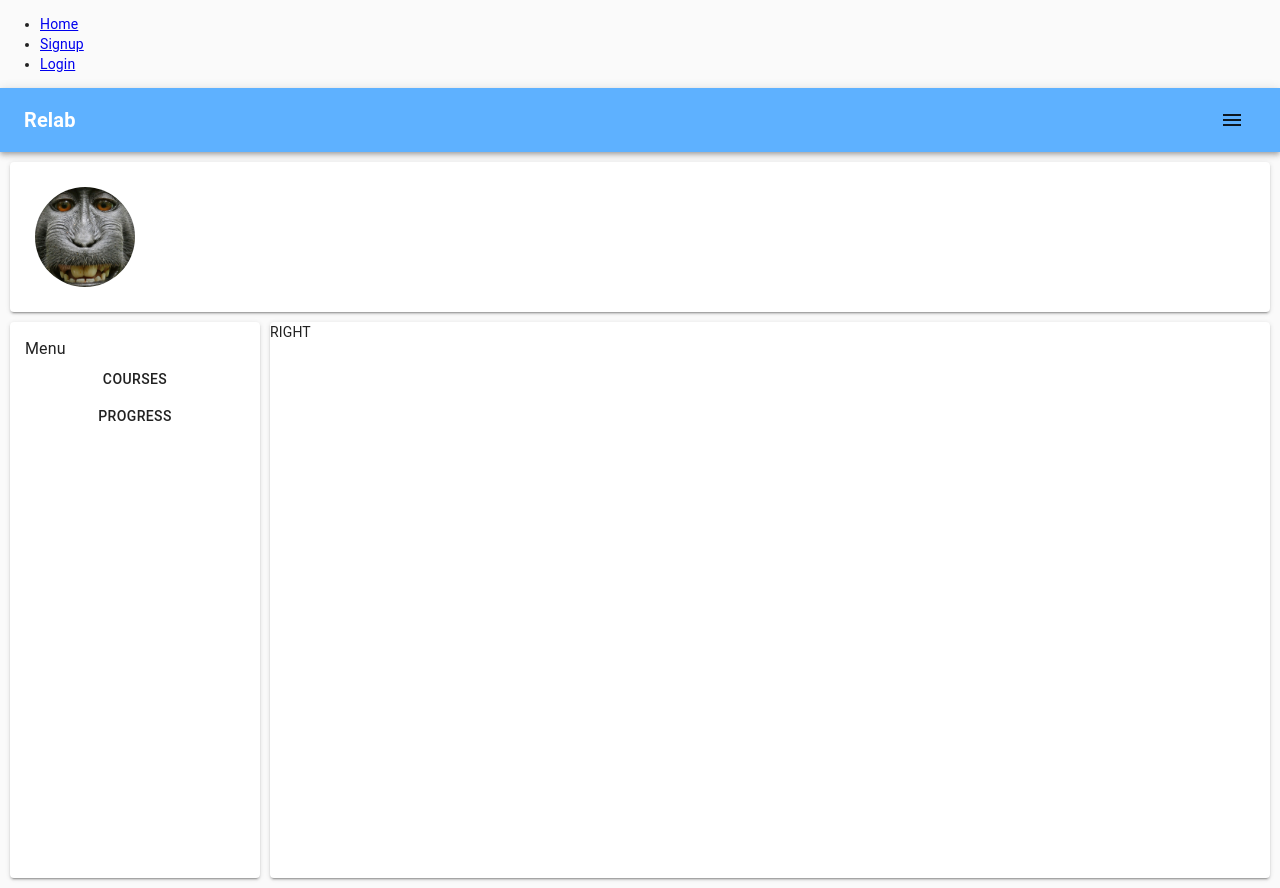
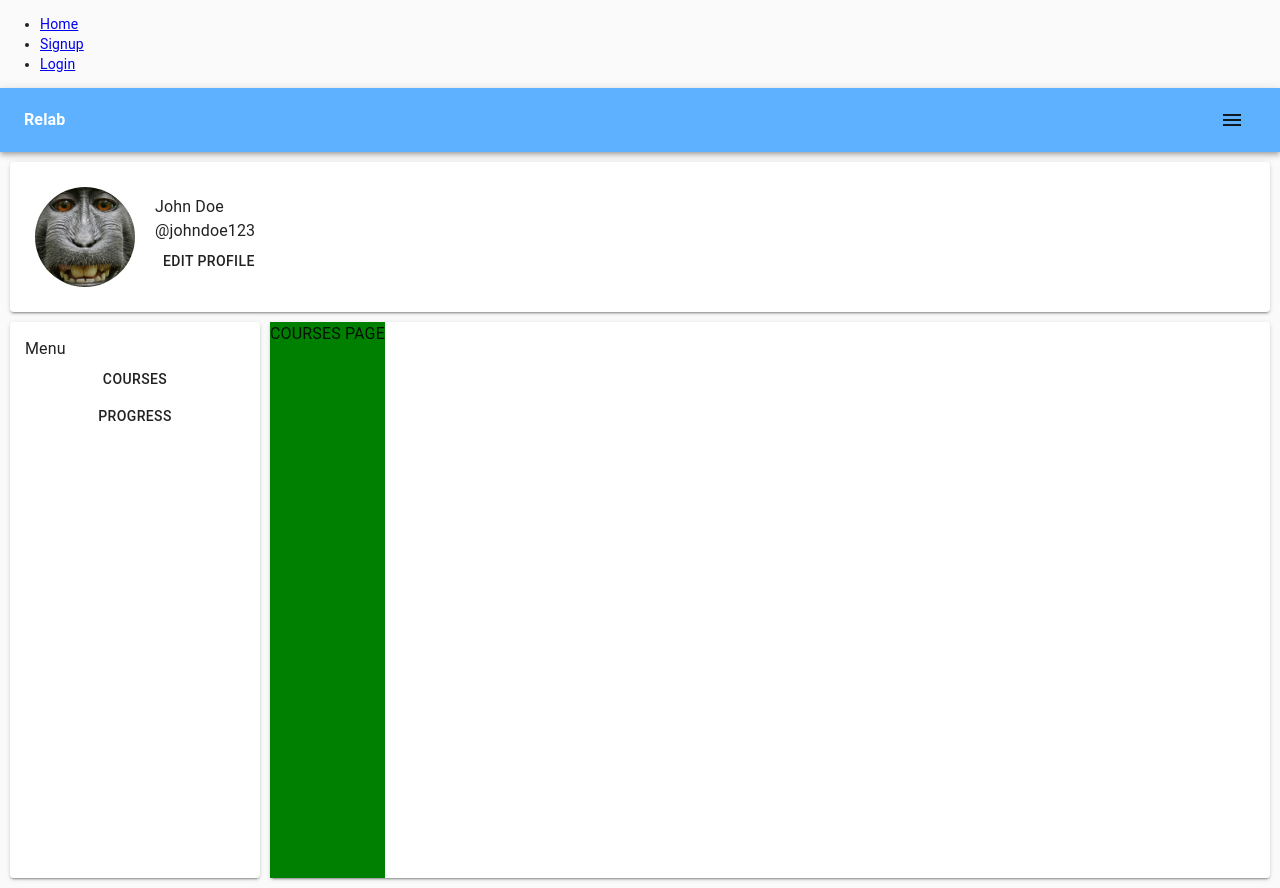
Before and after one commit to damianbrowne/cmsi370-djaw, a React (Create React App) app: page /Dashboard/Topic in a window 1280 px wide. Built offline with nearby package versions, Linux system fonts and the light colour scheme.

Commit message:
Routing for pages

```diff
--- a/src/App.js
+++ b/src/App.js
@@ -14,6 +14,9 @@ import SignUp from './pages/Login/LoginPages/SignUp.js';
 import Login from './pages/Login/LoginPages/Login.js';
 import Dashboard from './pages/Dashboard/Dashboard.js';
 
+import Home from './pages/Dashboard/DashboardPages/Home.js';
+import Progress from './pages/Dashboard/DashboardPages/Progress.js';
+import Topic from './pages/Dashboard/DashboardPages/Topic.js';
 
 export default function App() {
   return (
@@ -24,7 +27,7 @@ export default function App() {
           <nav>
             <ul>
               <li>
-                <Link to="/">Home</Link>
+                <Link to="/Dashboard/Home">Home</Link>
               </li>
               <li>
                 <Link to="/SignUp">Signup</Link>
@@ -43,7 +46,7 @@ export default function App() {
             <Route path="/Login">
               <Login />
             </Route>
-            <Route path="/">
+            <Route path="/Dashboard/:id">
               <Dashboard />
             </Route>
           </Switch>
--- a/src/common/HeaderFrame.js
+++ b/src/common/HeaderFrame.js
@@ -14,6 +14,13 @@ import {
 
 } from '@material-ui/core'
 
+import {
+  BrowserRouter as Router,
+  Switch,
+  Route,
+  Link
+} from "react-router-dom";
+
 const useStyles = makeStyles((theme) => ({
   root: {
   },
@@ -25,7 +32,9 @@ const useStyles = makeStyles((theme) => ({
   title: {
     flexGrow: 1,
     color:"white",
-    fontWeight:"bold"
+    fontWeight:"bold",
+    textDecoration:"none",
+    fontSize: 16,
   },
 
   popoverPaper: {
@@ -57,9 +66,9 @@ export default function ButtonAppBar() {
     <div className={classes.root}>
       <AppBar position="static">
         <Toolbar>
-          <Typography variant="h6" className={classes.title}>
-            Relab
-          </Typography>
+          <Link to="/Dashboard/Home" className={classes.title}>
+              Relab
+          </Link>
           <IconButton edge="start" className={classes.menuButton} color="inherit" aria-label="menu" onClick={handleAvatarClick}>
             <MenuIcon />
           </IconButton>
--- a/src/pages/Dashboard/Dashboard.js
+++ b/src/pages/Dashboard/Dashboard.js
@@ -1,4 +1,4 @@
-import React from 'react';
+import React, { useState, useContext } from 'react'
 
 import {
     Container,
@@ -11,8 +11,21 @@ import {
     makeStyles,
 } from '@material-ui/core'
 
+import {
+    BrowserRouter as Router,
+    Switch,
+    Route,
+    Link
+  } from "react-router-dom";
+
+import { useParams } from 'react-router'
+
+
 import HeaderFrame from '../../common/HeaderFrame.js'
+import Home from './DashboardPages/Home.js';
 import monkey from '../../assets/images/monkey.jpg'
+import Progress from './DashboardPages/Progress.js';
+import Topic from './DashboardPages/Topic.js';
 
 const useStyles = makeStyles((theme) => ({
     root: {
@@ -32,6 +45,7 @@ const useStyles = makeStyles((theme) => ({
         padding: 25,
         display:"flex",
         alignItems:"center",
+        flexDirection:"row",
     },
 
     avatar: {
@@ -39,6 +53,12 @@ const useStyles = makeStyles((theme) => ({
         maxWidth: 100,
         maxHeight: 100,
         minHeight: 100,
+    },
+
+    profileMenu: {
+        marginLeft: 20,
+        display:"flex",
+        flexDirection:"column",
     },
 
     body: {
@@ -66,24 +86,56 @@ const useStyles = makeStyles((theme) => ({
 
 }),{ name: 'Dashboard' });
 
-export default function SignUp() {
+const Dashboard = props => {
   const classes = useStyles();
+//   const { page } = props
+//   let { id } = useParams()
+
+
+// NOT OPTIMAL ROUTING -> RELOADING EVERY TIME ROUTE OCCURS
+  const routeToProgress  = () => {
+    window.open("/Dashboard/Progress", "_self");
+    console.log("PROGRESS")
+  }
+
+  const routeToCourses  = () => {
+    window.open("/Dashboard/Topic", "_self");
+    console.log("COURSES")
+  }
+
   return (
     <div className={classes.root}>
         <HeaderFrame />
         <Paper className={classes.profileContainer} elevation={2}>
-            <Avatar className={classes.avatar} alt="PROFILE" src={monkey} />
+            <Avatar className={classes.avatar} alt="PROFILE" src={monkey}/>
+            <div className={classes.profileMenu}>
+                <Typography>John Doe</Typography>
+                <Typography>@johndoe123</Typography>
+                <Button>Edit Profile</Button>
+            </div>
         </Paper>
         <div className={classes.body}>
             <Paper className={classes.leftPanel} elevation={2}>
                 <Typography>Menu</Typography>
-                <Button>Courses</Button>
-                <Button>Progress</Button>
+                <Button onClick={routeToCourses}>Courses</Button>
+                <Button onClick={routeToProgress}>Progress</Button>
             </Paper>
             <Paper className={classes.rightPanel} elevation={2}>
-                RIGHT
+                <Switch>
+                    <Route path="/Dashboard/Home">
+                        <Home />
+                    </Route>
+                    <Route path="/Dashboard/Progress">
+                        <Progress />
+                    </Route>
+                    <Route path="/Dashboard/Topic">
+                        <Topic />
+                    </Route>
+                </Switch>
             </Paper>
         </div>
     </div>
   );
 }
+
+export default Dashboard;
--- a/src/pages/Dashboard/DashboardPages/Home.js
+++ b/src/pages/Dashboard/DashboardPages/Home.js
@@ -0,0 +1,37 @@
+import React from 'react';
+
+import {
+    Container,
+    Avatar,
+    Button,
+    Paper,
+    TextField,
+    Grid,
+    Typography,
+    makeStyles,
+} from '@material-ui/core'
+
+import { useParams } from 'react-router'
+
+
+const useStyles = makeStyles((theme) => ({
+    root: {
+        display:"flex",
+        flexDirection:"column",
+        backgroundColor:"blue",
+    },
+
+}),{ name: 'Home' });
+
+export default function Home() {
+  const classes = useStyles();
+  let { id } = useParams()
+
+  return (
+    <div className={classes.root}>
+        <Typography>
+            HOME PAGE
+        </Typography>
+    </div>
+  );
+}
--- a/src/pages/Dashboard/DashboardPages/Progress.js
+++ b/src/pages/Dashboard/DashboardPages/Progress.js
@@ -0,0 +1,37 @@
+import React from 'react';
+
+import {
+    Container,
+    Avatar,
+    Button,
+    Paper,
+    TextField,
+    Grid,
+    Typography,
+    makeStyles,
+} from '@material-ui/core'
+
+import { useParams } from 'react-router'
+
+
+const useStyles = makeStyles((theme) => ({
+    root: {
+        display:"flex",
+        flexDirection:"column",
+        backgroundColor:"red",
+    },
+
+}),{ name: 'Progress' });
+
+export default function Progress() {
+  const classes = useStyles();
+  let { id } = useParams()
+
+  return (
+    <div className={classes.root}>
+        <Typography>
+            PROGRESS PAGE
+        </Typography>
+    </div>
+  );
+}
--- a/src/pages/Dashboard/DashboardPages/Topic.js
+++ b/src/pages/Dashboard/DashboardPages/Topic.js
@@ -0,0 +1,37 @@
+import React from 'react';
+
+import {
+    Container,
+    Avatar,
+    Button,
+    Paper,
+    TextField,
+    Grid,
+    Typography,
+    makeStyles,
+} from '@material-ui/core'
+
+import { useParams } from 'react-router'
+
+
+const useStyles = makeStyles((theme) => ({
+    root: {
+        display:"flex",
+        flexDirection:"column",
+        backgroundColor:"green",
+    },
+
+}),{ name: 'Courses' });
+
+export default function Courses() {
+  const classes = useStyles();
+  let { id } = useParams()
+
+  return (
+    <div className={classes.root}>
+        <Typography>
+            COURSES PAGE
+        </Typography>
+    </div>
+  );
+}
```
